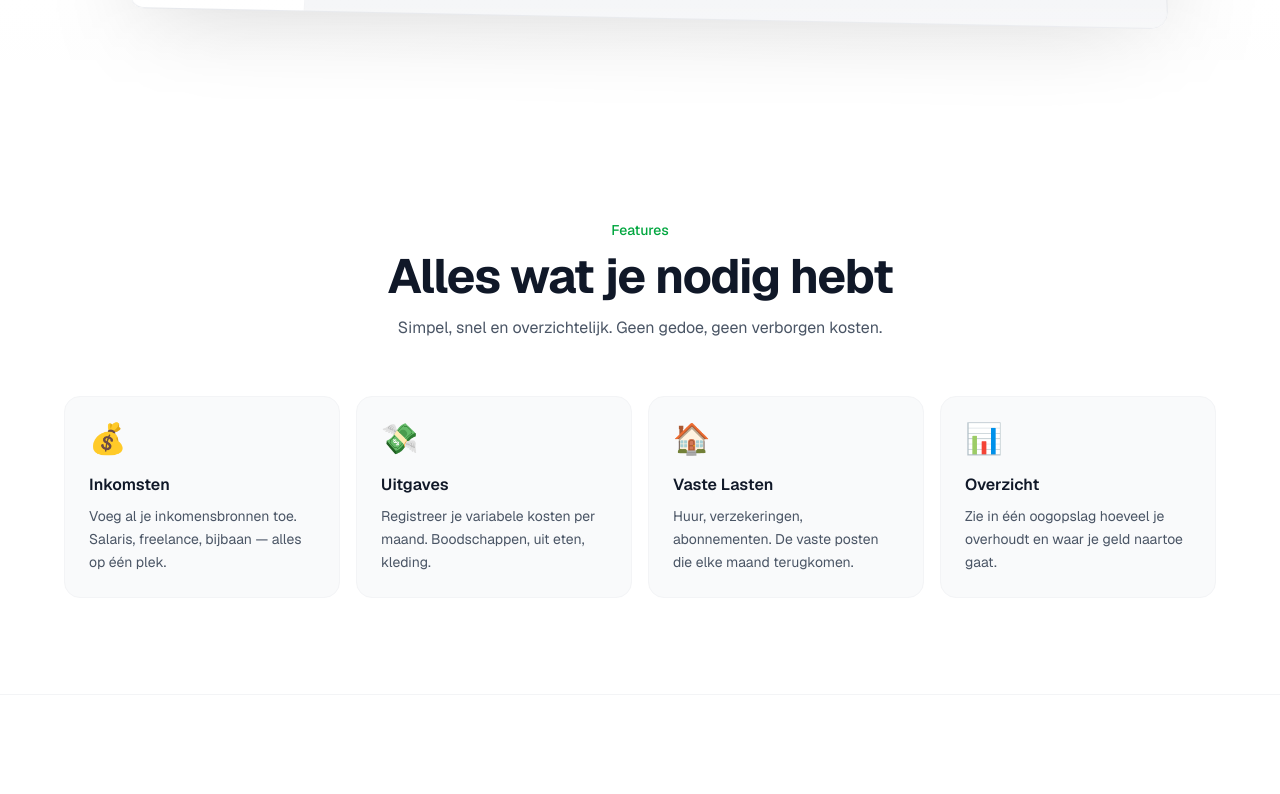
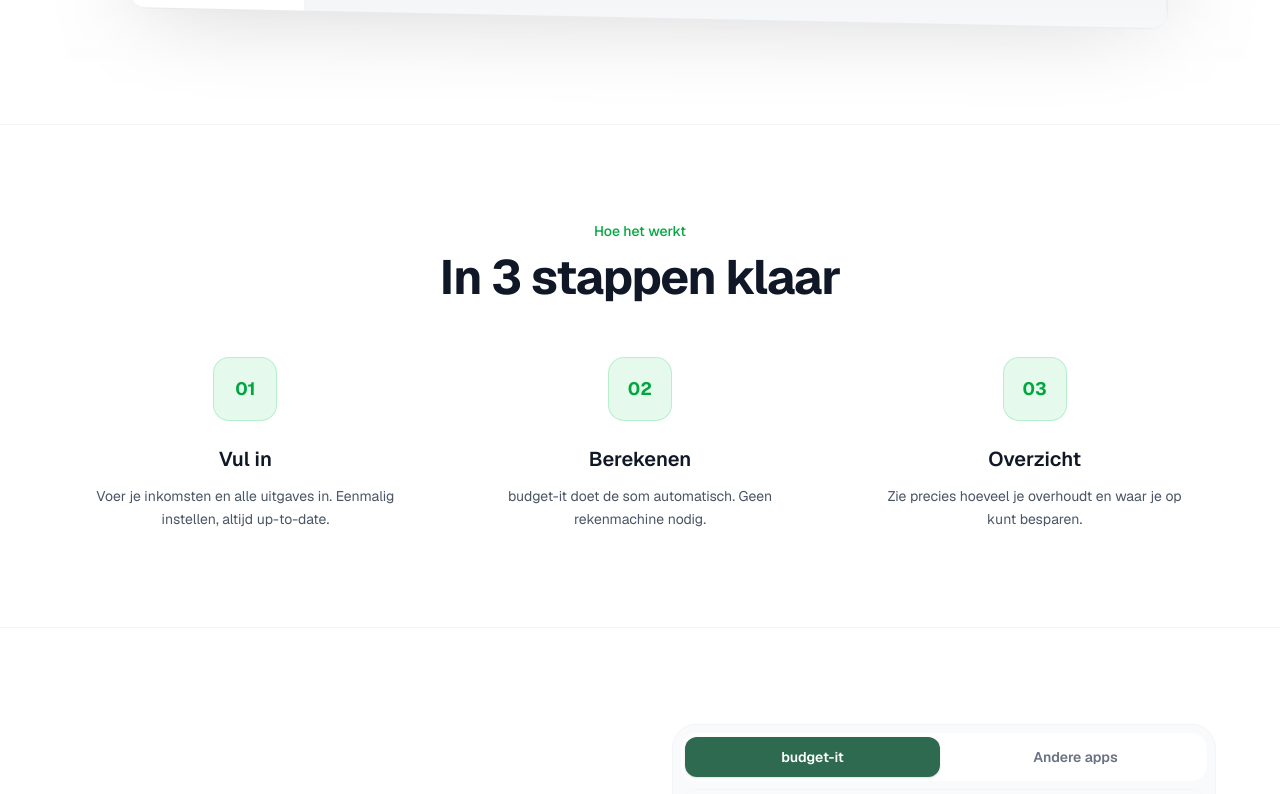
Before and after one commit to chenyixue86/budget-it, a Next.js app: page / in a window 1280 px wide. Shown: the part 1042-1836 px from the top of the page. Built offline with nearby package versions, Linux system fonts and the light colour scheme.

Commit message:
alles wat je nodigt hebt feature hero verwijderd

```diff
--- a/app/page.tsx
+++ b/app/page.tsx
@@ -7,7 +7,6 @@ export default function Home() {
     <main className="flex flex-col min-h-screen bg-white dark:bg-[#0a0a0a] text-gray-900 dark:text-white transition-colors duration-200">
       <LandingNavbar />
       <Hero />
-      <Features />
       <HowItWorks />
       <ComparisonSection />
       <BugReport />
@@ -166,44 +165,6 @@ function Hero() {
   );
 }
 
-function Features() {
-  const items = [
-    { icon: "💰", title: "Inkomsten", desc: "Voeg al je inkomensbronnen toe. Salaris, freelance, bijbaan — alles op één plek." },
-    { icon: "💸", title: "Uitgaves", desc: "Registreer je variabele kosten per maand. Boodschappen, uit eten, kleding." },
-    { icon: "🏠", title: "Vaste Lasten", desc: "Huur, verzekeringen, abonnementen. De vaste posten die elke maand terugkomen." },
-    { icon: "📊", title: "Overzicht", desc: "Zie in één oogopslag hoeveel je overhoudt en waar je geld naartoe gaat." },
-  ];
-
-  return (
-    <section id="features" className="py-24 px-6">
-      <div className="max-w-6xl mx-auto">
-        <div className="text-center mb-14">
-          <p className="text-green-600 dark:text-green-400 text-sm font-medium mb-3">Features</p>
-          <h2 className="text-3xl md:text-5xl font-bold tracking-tight text-gray-900 dark:text-white">
-            Alles wat je nodig hebt
-          </h2>
-          <p className="text-gray-600 dark:text-white/60 mt-4 max-w-lg mx-auto">
-            Simpel, snel en overzichtelijk. Geen gedoe, geen verborgen kosten.
-          </p>
-        </div>
-
-        <div className="grid grid-cols-1 sm:grid-cols-2 lg:grid-cols-4 gap-4">
-          {items.map((item) => (
-            <div
-              key={item.title}
-              className="feature-card bg-gray-50 dark:bg-[#111111] border border-gray-100 dark:border-white/5 rounded-2xl p-6 hover:border-green-500/20 dark:hover:border-green-400/20"
-            >
-              <div className="text-3xl mb-4">{item.icon}</div>
-              <h3 className="font-semibold text-gray-900 dark:text-white mb-2">{item.title}</h3>
-              <p className="text-gray-600 dark:text-white/60 text-sm leading-relaxed">{item.desc}</p>
-            </div>
-          ))}
-        </div>
-      </div>
-    </section>
-  );
-}
-
 function HowItWorks() {
   const steps = [
     { num: "01", title: "Vul in", desc: "Voer je inkomsten en alle uitgaves in. Eenmalig instellen, altijd up-to-date." },
```
